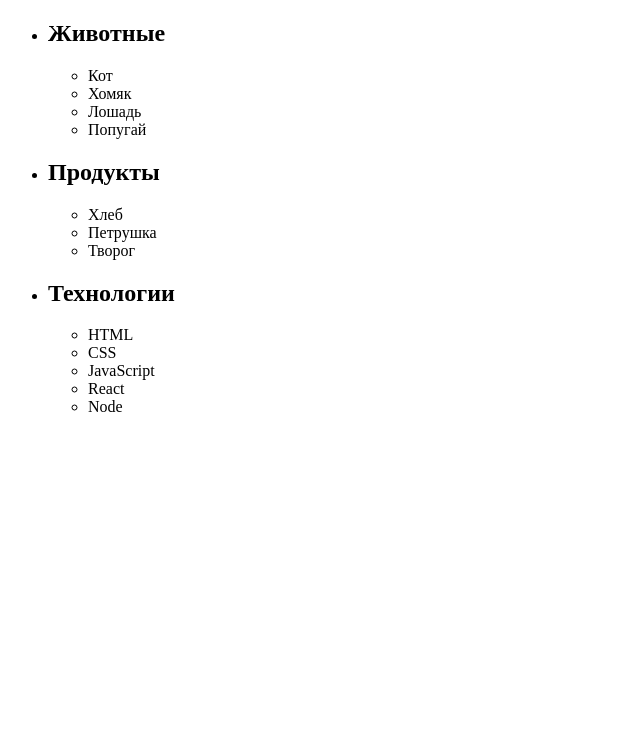
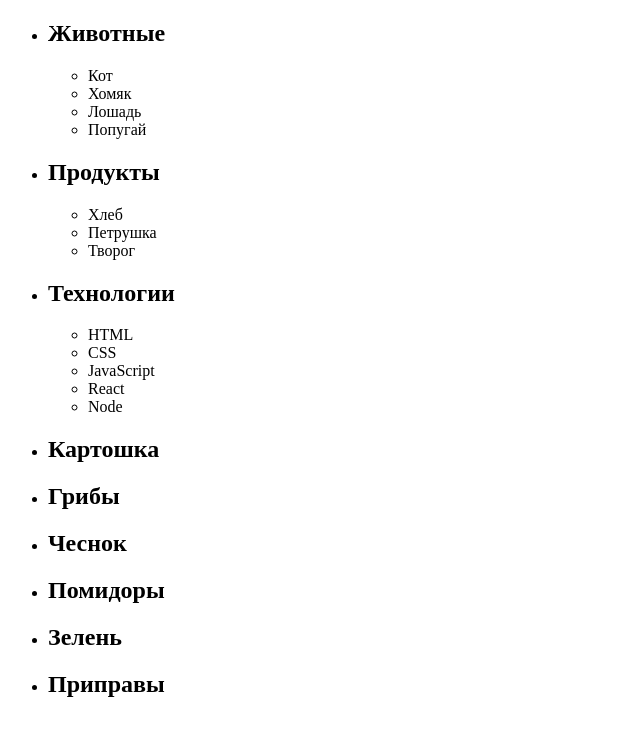
Before and after one commit to m6xcom/goit-js-hw-07, a plain HTML site: page index.html in a window 1280 px wide. Shown: the whole page, without its empty margins (0-640 px from the left). Drawn offline with Linux system fonts and the light colour scheme.

Commit message:
Добавляет task-2

```diff
--- a/index.html
+++ b/index.html
@@ -39,7 +39,10 @@
         </ul>
       </li>
     </ul>
+    <ul id="ingredients"></ul>
+    <ul id="gallery"></ul>
     <script type="module" src="./task-1.js"></script>
     <script type="module" src="./task-2.js"></script>
+    <script type="module" src="./task-3.js"></script>
   </body>
 </html>
--- a/task-2.js
+++ b/task-2.js
@@ -0,0 +1,19 @@
+const ingredients = [
+  "Картошка",
+  "Грибы",
+  "Чеснок",
+  "Помидоры",
+  "Зелень",
+  "Приправы",
+];
+const ingredientsList = document.querySelector("#ingredients");
+
+const arrayOfIngredientsLi = ingredients.map((el) => {
+  const createLi = document.createElement("li");
+  const title = document.createElement("h2");
+  title.textContent = el;
+  createLi.append(title);
+  return createLi;
+});
+
+ingredientsList.append(...arrayOfIngredientsLi);
```
Also changed, not shown: task-3.js (added).
